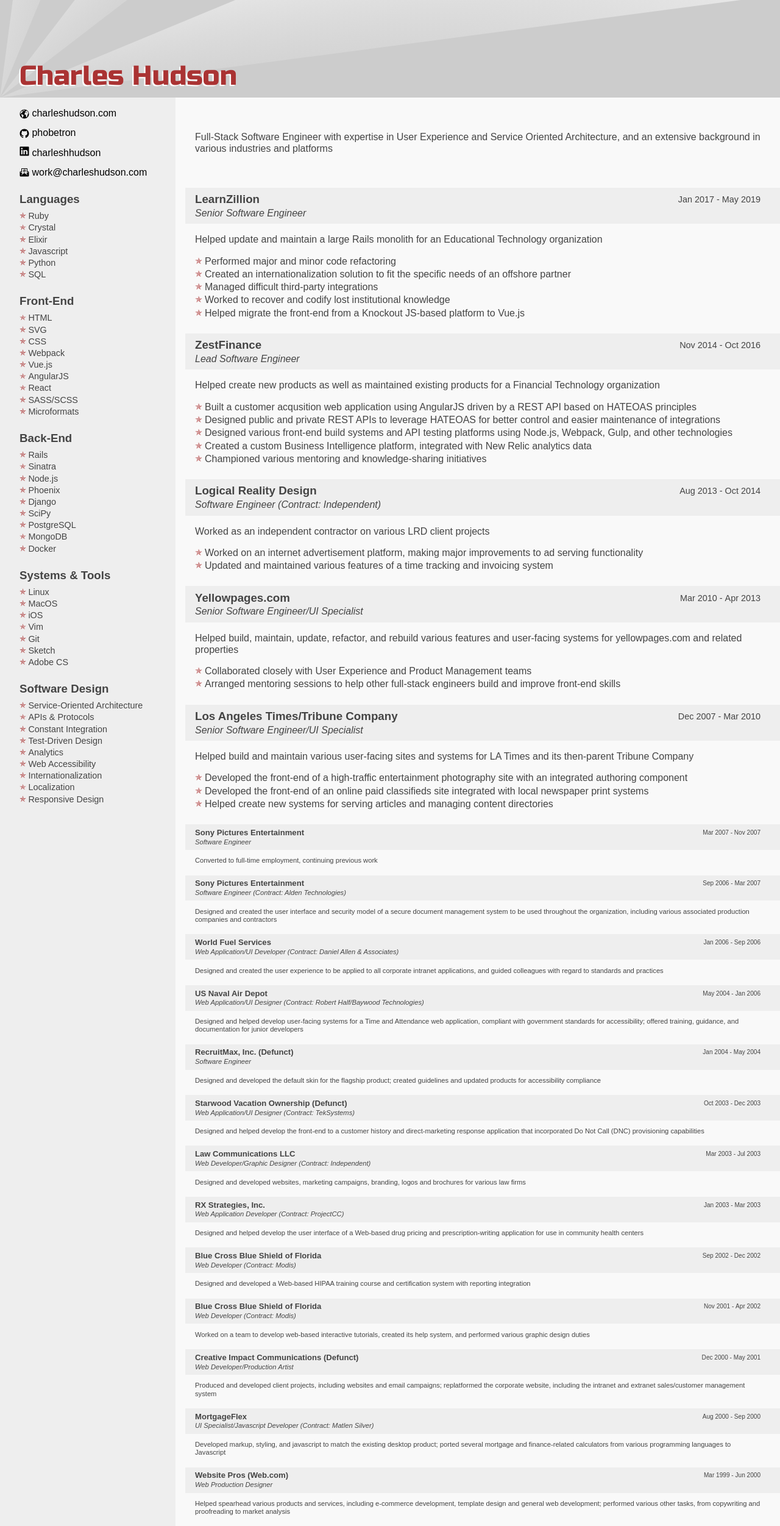
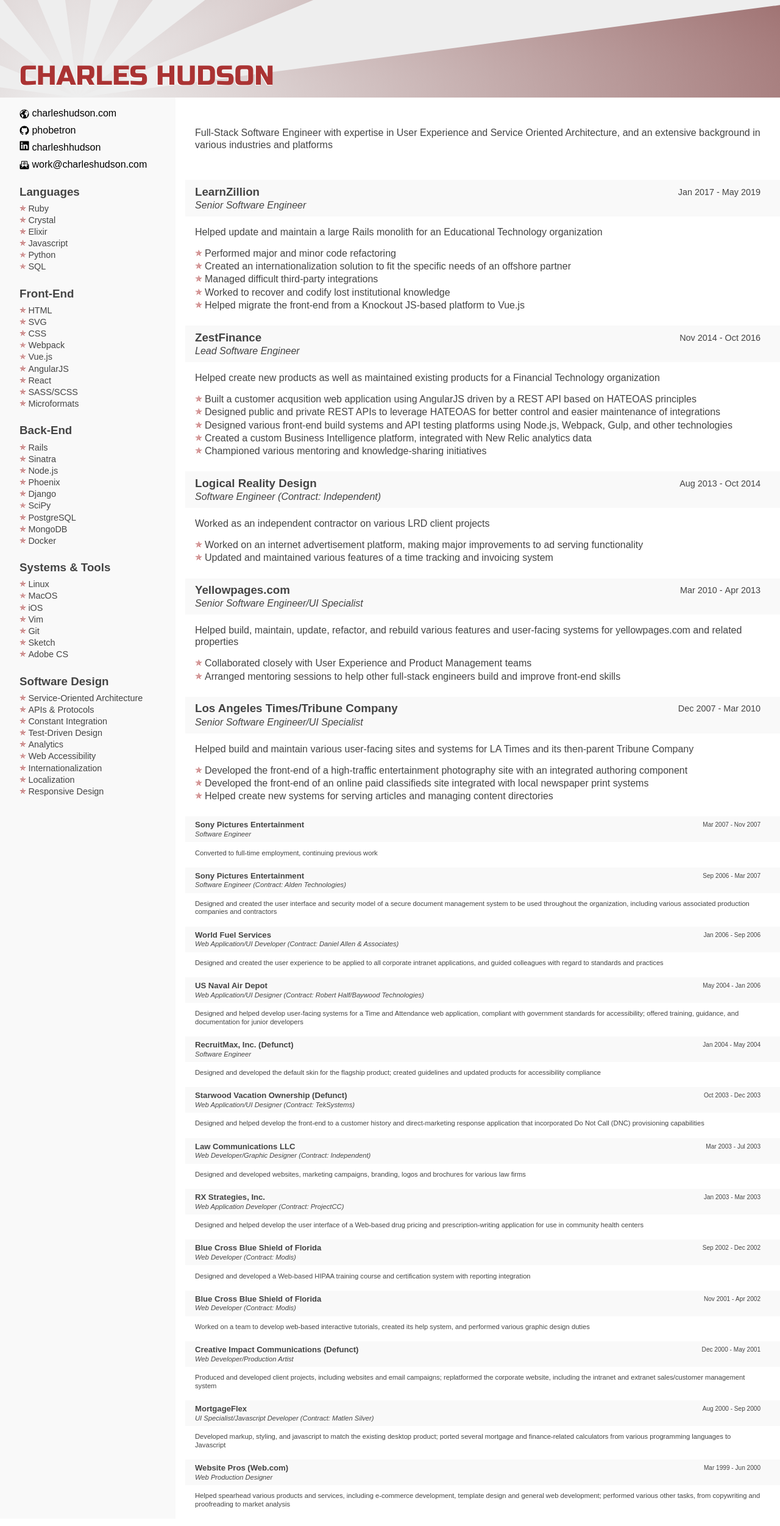
Before and after one commit to phobetron/phobetron.github.io, a Jekyll site: the page built from resume.html, in a window 1280 px wide. Shown: the whole page at 61% size. Built offline with Jekyll 4.4.1, drawn with Linux system fonts in a browser that asks for light colours.

Commit message:
Global and resume styling (and print stuff)

```diff
--- a/_includes/global_header.html
+++ b/_includes/global_header.html
@@ -1,5 +1,4 @@
 <div>
-  <h1>
-      {{ site.title }}
-  </h1>
+  <h1>{{ site.title }}</h1>
+  <p>Software Design &amp; Engineering</p>
 </div>
--- a/_sass/_colors.scss
+++ b/_sass/_colors.scss
@@ -3,14 +3,14 @@
 $link-hover: #933;
 $link-visited: #300;
 
-$bullet: #aa3333; // SVG requires full octal
+$bullet: #a33;
 
-$bg: #f9f9f9;
+$bg: #fff;
 $fg: #444;
 
-$header-bg: #ccc;
+$header-bg: #eee;
 $header-fg: #a33;
 $header-fg-shadow: #fff;
 
-$section-bg: #eee;
-$section-header-bg: #ddd;
+$section-bg: #f9f9f9;
+$section-header-bg: #ccc;
--- a/_sass/_global.scss
+++ b/_sass/_global.scss
@@ -10,7 +10,7 @@
   color: $fg;
   display: grid;
   font-family: Arial;
-  grid-template-rows: auto auto 5rem;
+  grid-template-rows: 7rem auto 6rem;
   line-height: 1.2;
   margin: 0;
   min-height: 100%;
@@ -26,12 +26,18 @@
     font-size: 1.4em;
     grid-row: 1;
     padding: 1ex 1rem;
+    text-align: center;
+    text-shadow: $header-shadow;
 
+    h1, p {
+      margin: 0;
+    }
     h1 {
       font-weight: normal;
-      margin: 0;
-      text-align: center;
-      text-shadow: $header-shadow;
+      text-transform: uppercase;
+    }
+    p {
+      font-size: 1.175em;
     }
   }
 
@@ -44,7 +50,8 @@
   grid-row: 2;
 
   > section, > article {
-    padding: 1em 1rem 1.5em;
+    margin: 1em 0 1.5em;
+    padding: 0 1rem 0;
   }
 }
 
@@ -130,7 +137,7 @@
     > header {
       position: relative;
 
-      h1 {
+      div {
         bottom: .5rem;
         left: 2rem;
         position: absolute;
@@ -155,9 +162,8 @@
       height: 1.5in;
       padding: 1ex .5in;
 
-      h1 {
-        left: .5in;
-        padding-left: 2rem;
+      div {
+        left: .75in;
       }
     }
   }
--- a/_sass/_resume.scss
+++ b/_sass/_resume.scss
@@ -1,5 +1,9 @@
 .page-resume {
-  grid-template-rows: auto auto;
+  grid-template-rows: 5rem auto;
+
+  > header > div > p {
+    display: none;
+  }
 
   .section, .subsection {
     margin: 1em 0 1.5em;
@@ -142,9 +146,9 @@
   .page-resume {
     grid-template-rows: 10rem auto;
 
-    main {
+    .print-grid-row {
       display: grid;
-      grid: auto auto / 18em auto;
+      grid: auto / 18em auto;
       grid-column-gap: 1em;
     }
 
@@ -199,7 +203,7 @@
         flex-basis: 100%;
 
         &:nth-child(n) {
-          margin-bottom: 1.5ex;
+          margin-bottom: 1ex;
         }
         &:last-of-type {
           margin: 0;
@@ -225,24 +229,39 @@
 
 @media print {
   .page-resume {
-    main {
-      grid: auto auto / 24em auto;
+    .print-grid-row {
+      grid: auto / 24em auto;
       grid-column-gap: .25in;
     }
 
+    .section.section {
+      &--contact, &--skills {
+        padding-left: .75in;
+      }
+      &--summary {
+        padding-right: .75in;
+      }
+      &--experience {
+        margin-bottom: .5in;
+
+        .subsection {
+          padding-right: .75in;
+        }
+        .subsection__header {
+          margin-right: -.75in;
+          padding-right: .75in;
+        }
+      }
+    }
     .subsection {
       break-inside: avoid;
 
       &:not(.subsection--old) + .subsection--old {
         page-break-before: always;
       }
-    }
-    .section.section {
-      &--contact, &--skills {
-        margin-left: .5in;
-      }
-      &--summary, &--experience {
-        margin-right: .5in;
+
+      &:not(.subsection--old) + .subsection--old {
+        margin-top: .5in;
       }
     }
   }
--- a/index2.html
+++ b/index2.html
@@ -4,7 +4,6 @@
 
 <header>
   {% include global_header.html %}
-  <p>Software Design &amp; Engineering</p>
 </header>
 
 <main>
--- a/resume.html
+++ b/resume.html
@@ -4,10 +4,11 @@
 ---
 
 <header>
-  <h1>{{ site.data.resume.basics.name }}</h1>
+  {% include global_header.html %}
 </header>
 
 <main>
+  <div class="print-grid-row">
     <section class="section section--contact">
       <h2 class="section__heading">Contact</h2>
 
@@ -54,7 +55,9 @@
 
       <p>{{ site.data.resume.basics.summary }}</p>
     </section>
+  </div>
 
+  <div class="print-grid-row">
     <section class="section section--skills">
       <h2 class="section__heading">Skills</h2>
 
@@ -108,4 +111,5 @@
         </article>
       {% endfor %}
     </section>
+  </div>
 </main>
```
Also changed, not shown: assets/images/burst.svg. Lines whose indentation alone changed are shown as unchanged.
